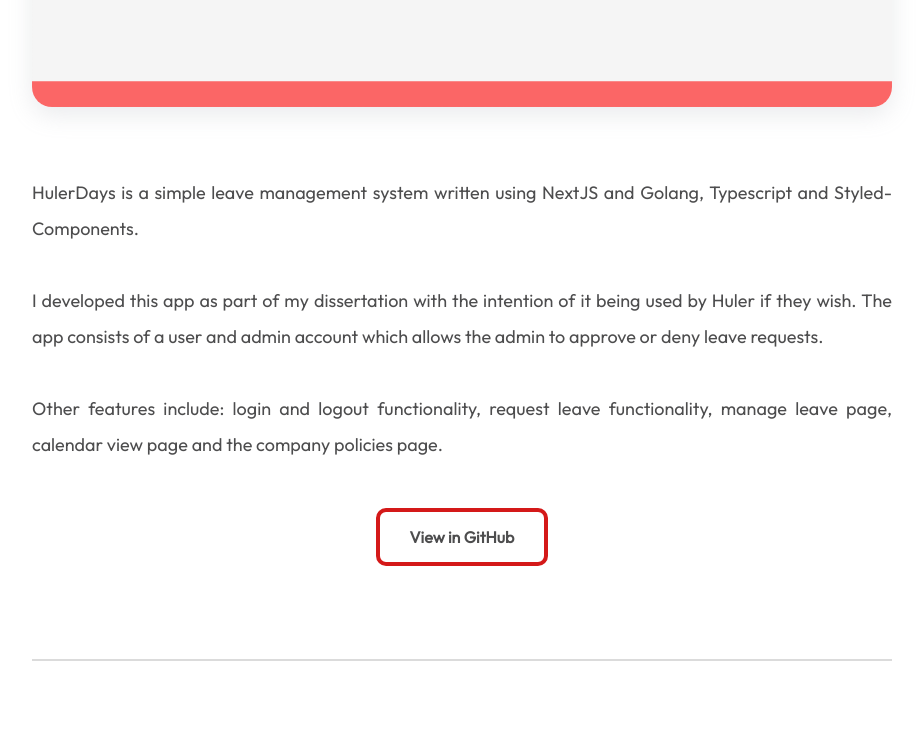
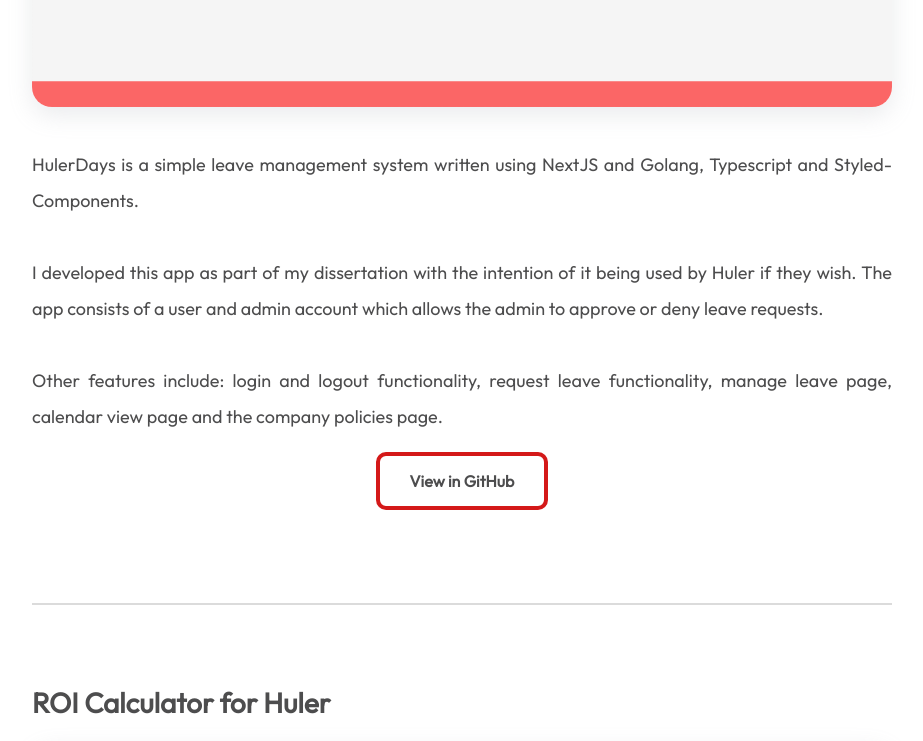
Before and after one commit to chhhloeeee/digital-portfolio, a React (Create React App) app: page / in a window 1280 px wide. Shown: the part 4160-4901 px from the top of the page, without its empty margins (178-1101 px from the left). Built offline with nearby package versions, Linux system fonts and the light colour scheme.

Commit message:
fix: console errors

```diff
--- a/src/components/Projects/ProjectCard.tsx
+++ b/src/components/Projects/ProjectCard.tsx
@@ -25,7 +25,7 @@
       <h2>{title}</h2>
       <div>
         <img src={src} alt={alt}></img>
-        <p>{content}</p>
+        <div>{content}</div>
         <a href={href} target="_blank" rel="noopener noreferrer">
           {bttnText}
         </a>
```
Also changed, not shown: public/manifest.json.
